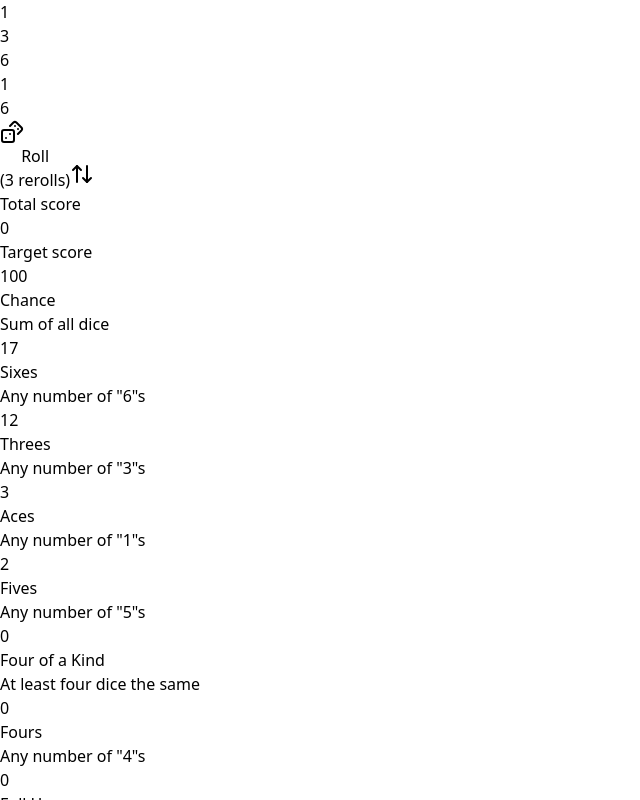
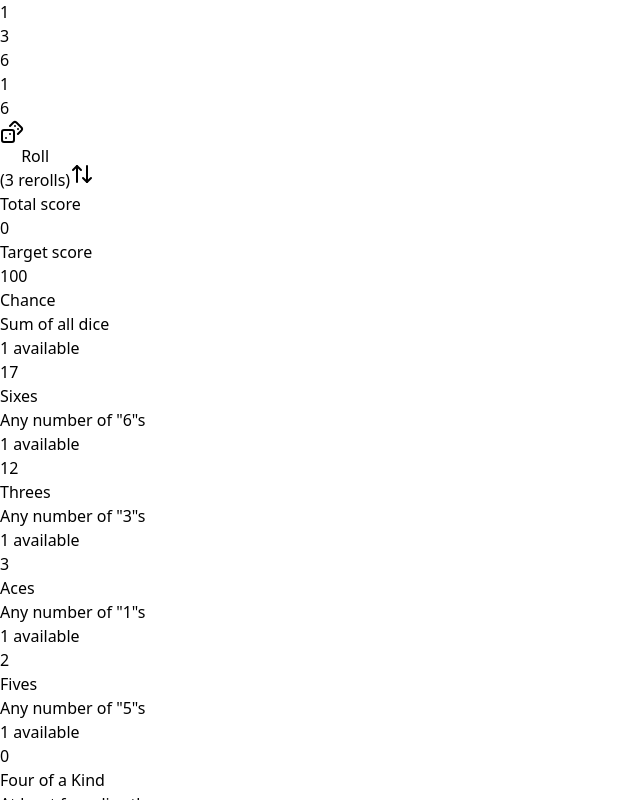
Before and after one commit to nint8835-archive/gamblejam, a React (Vite) app: page / in a window 1280 px wide. Both pictures are taken after a click on the button "Start". Shown: the top 800 px of the page, without its empty margins (0-640 px from the left). Built offline with nearby package versions, Linux system fonts and the light colour scheme.

Commit message:
@jackharrhy feedback

```diff
--- a/src/uis/ActiveGame.tsx
+++ b/src/uis/ActiveGame.tsx
@@ -48,8 +48,12 @@ function ScoreCardEntry({ name, description, scoreFunc, className, index }: Scor
         },
         invoke,
     } = useStore() as StagedState<ActiveGameState>;
+    const entryId = scoreCardValues[index].entryId;
     const scoredValue = scoreCardValues[index].value;
     const locked = scoredValue !== null;
+    const otherCount = scoreCardValues
+        .filter((entry) => entry.entryId === entryId)
+        .filter((entry) => entry.value === null).length;
     const score = scoredValue === null ? scoreFunc(dice) : scoredValue;
     const nonScoring = score === 0 && !locked;
 
@@ -66,6 +70,7 @@ function ScoreCardEntry({ name, description, scoreFunc, className, index }: Scor
             <div>
                 <div className={cn('text-2xl font-bold transition-colors', nonScoring && 'text-zinc-500')}>{name}</div>
                 <div className="italic text-zinc-400">{description}</div>
+                {!locked && <div className="mt-4 text-xs text-zinc-400">{`${otherCount} available`}</div>}
             </div>
             <div className={cn('text-xl font-medium transition-colors', nonScoring && 'text-zinc-500')}>{score}</div>
         </div>
@@ -109,6 +114,13 @@ export function ActiveGameUi() {
                 return b.score - a.score;
             } else {
                 return a.name.localeCompare(b.name);
+            }
+        })
+        .filter((entry, index, self) => {
+            if (!entry.locked) {
+                return self.findIndex((e) => e.name === entry.name) === index;
+            } else {
+                return true;
             }
         });
 
```
